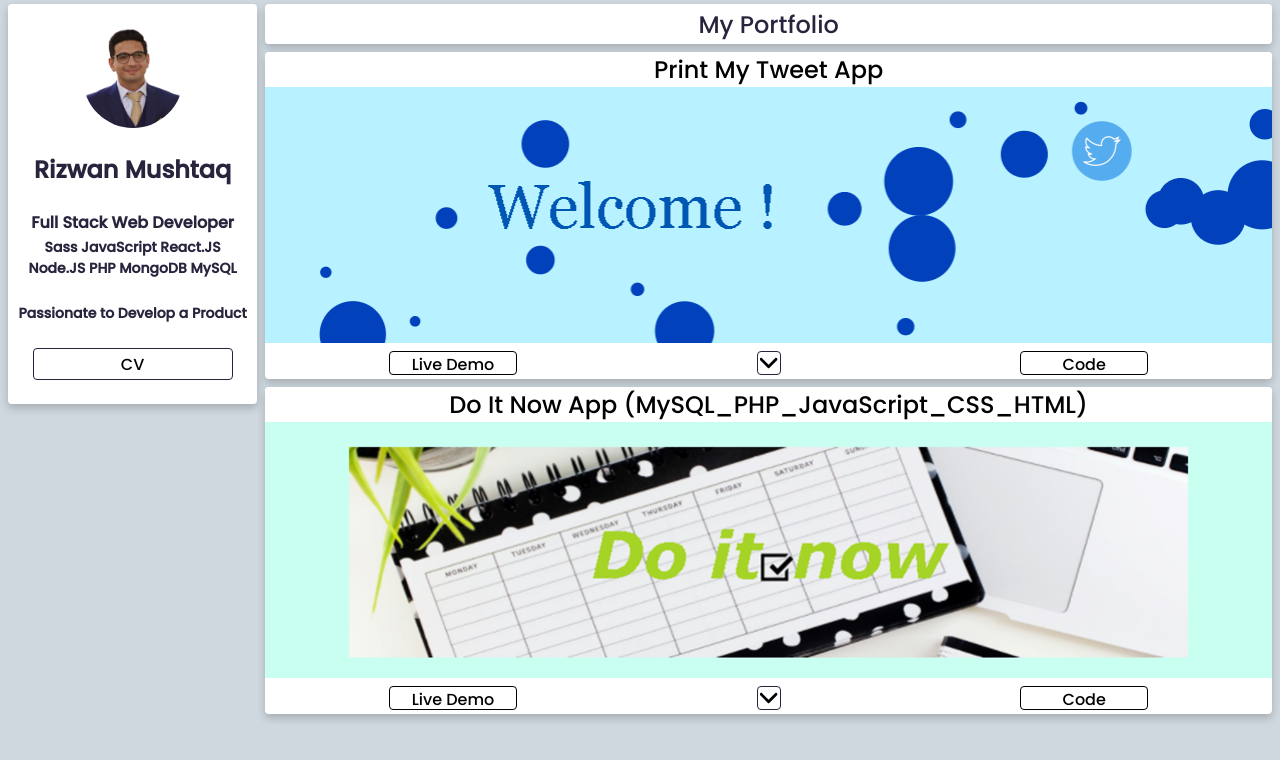
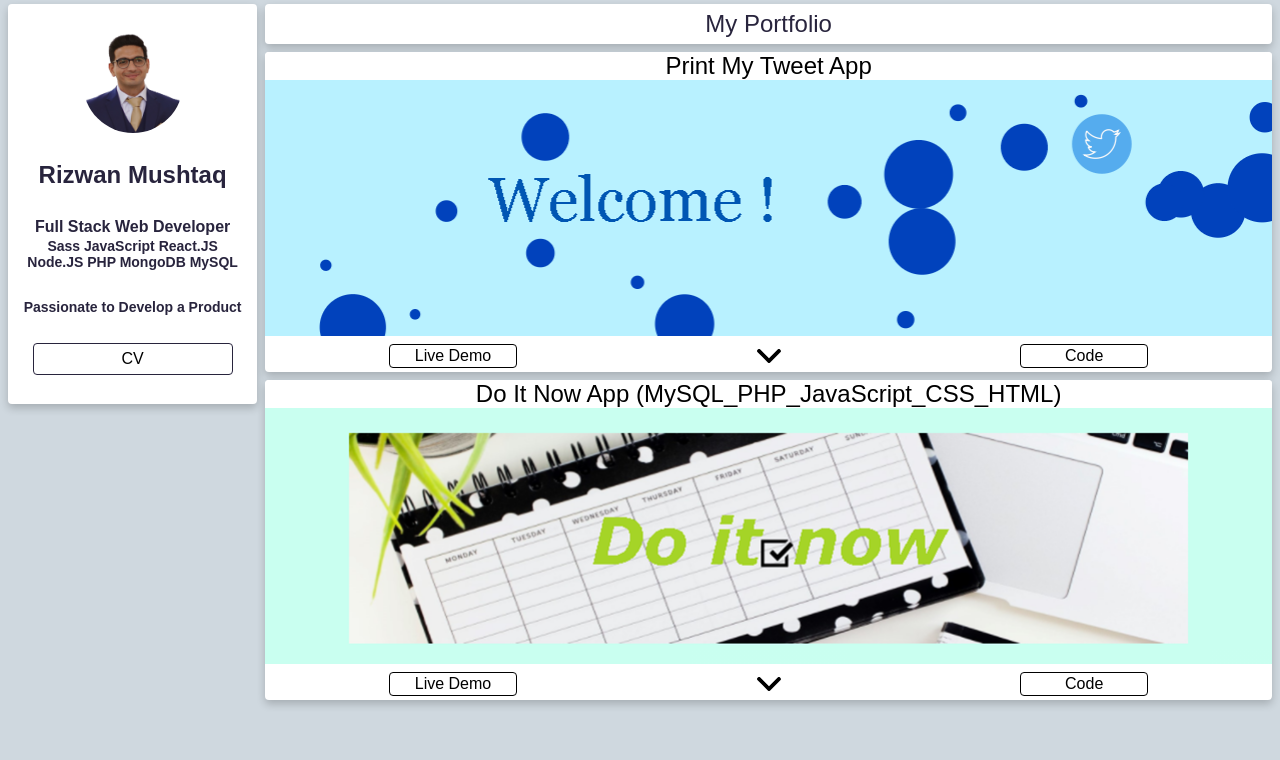
Before and after one commit to RizwanMushtaq/Rizwan-Mushtaq-Portfolio-Web-App, a React (Create React App) app: page / in a window 1280 px wide. Shown: the top 760 px of the page. Built offline with nearby package versions, Linux system fonts and the light colour scheme.

Commit message:
arrow log update

```diff
--- a/src/components/PortfolioDiv.js
+++ b/src/components/PortfolioDiv.js
@@ -65,9 +65,11 @@ export default function PortfolioDiv() {
                 </div>
                 <div className={styles.buttonContainer}>
                     <button onClick={() => window.open('https://rizwanmushtaq.github.io/PrintMyTweet/')}>Live Demo</button>
+
                     <div className={styles.arrowLogoContainer}>
                         <img src={arrowlogo} alt="arrow symbol" onClick={handleDescriptionVisibility} className={styles.arrowDown}></img>
                     </div>
+
                     <button onClick={() => window.open('https://github.com/RizwanMushtaq/PrintMyTweet/tree/main')}> Code </button>
                 </div>
 
--- a/src/components/css_modules/PortfolioDiv.module.scss
+++ b/src/components/css_modules/PortfolioDiv.module.scss
@@ -47,18 +47,19 @@
 .buttonContainer div:hover{
     background-color: whitesmoke;
 }
+
 .arrowLogoContainer{
     width: 24px;
     height: 24px;
-    border-radius: 4px;
-    border: 1px solid $textColor;
+    // border-radius: 4px;
+    // border: 1px solid $textColor;
     display: flex;
     justify-content: center;
     align-items: center;
 }
 .arrowLogoContainer img{
-    width: 80%;
-    height: 80%;
+    width: 100%;
+    height: 100%;
 }
 .arrowDown{
     transform: rotate(90deg);
--- a/src/index.scss
+++ b/src/index.scss
@@ -6,7 +6,7 @@
 
 body, button {
   margin: 0;
-  font-family: Ubuntu_Mono;
+  font-family: Arial, Helvetica, sans-serif;
 }
 
 
```
